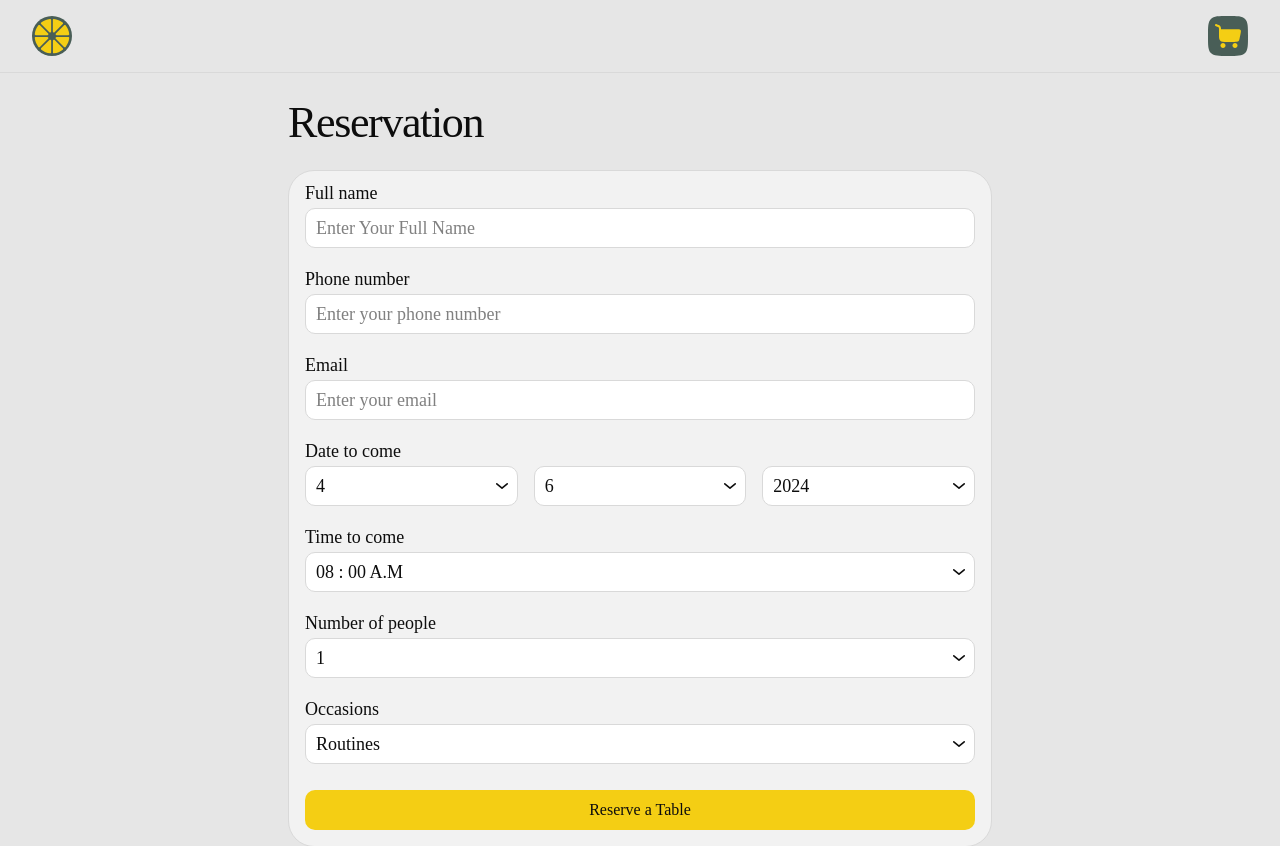
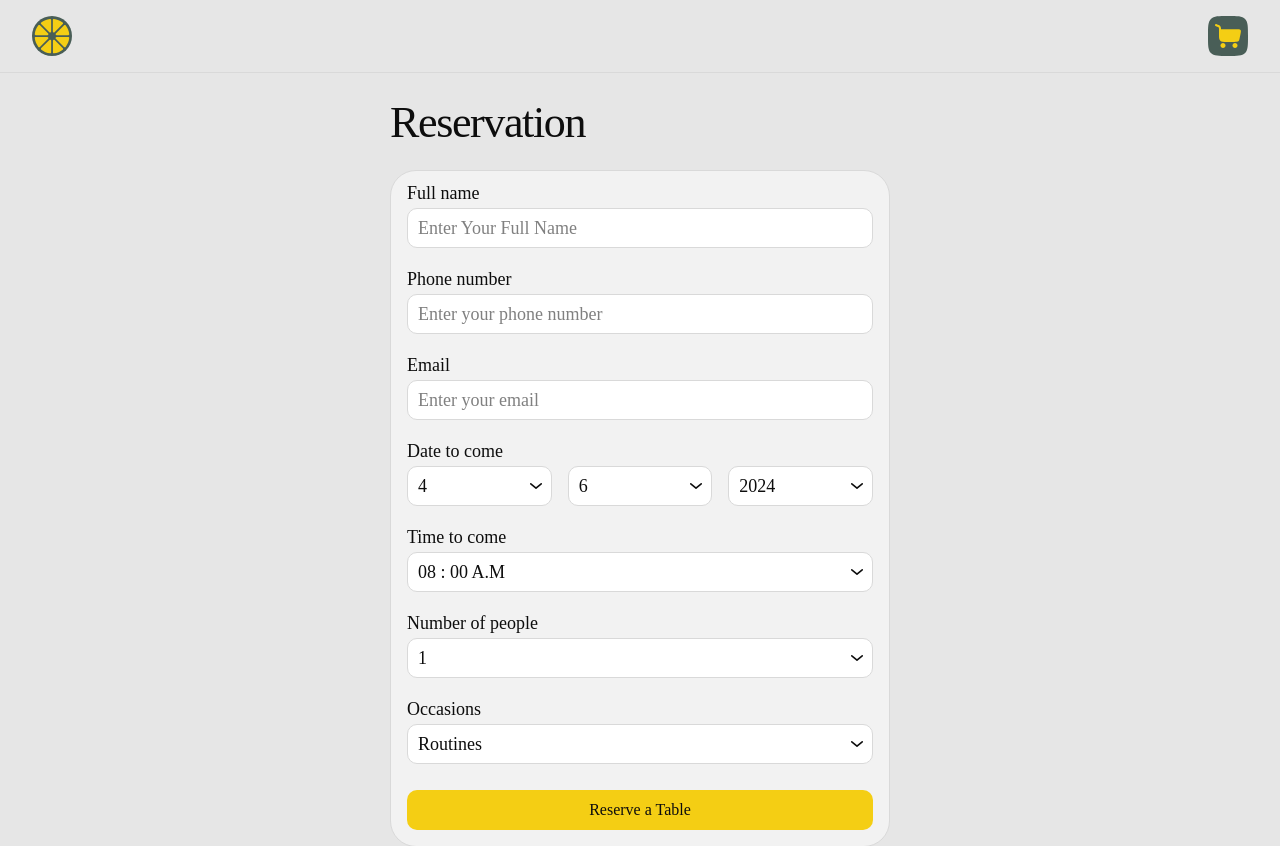
Before and after one commit to ilhamifham/the-lucky-lemon, a React (Vite) app: page /reservation in a window 1280 px wide. Shown: the top 846 px of the page. Built offline with nearby package versions, Linux system fonts and the light colour scheme; a web font is replaced by a local one.

Commit message:
Updated thr form

```diff
--- a/src/components/reservation/Reservation.css
+++ b/src/components/reservation/Reservation.css
@@ -113,6 +113,6 @@
 
     .section__reservation>div {
         min-height: calc(100vh - 17.5rem);
-        max-width: 44rem;
+        max-width: 31.25rem;
     }
 }
```
